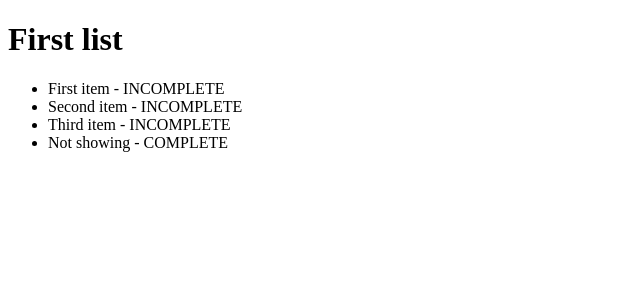
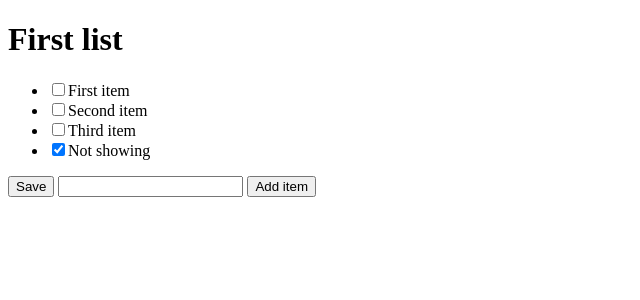
Before and after one commit to floatingnahid22/Django-Remind, a Django app: page /2 in a window 1280 px wide. Shown: the top 300 px of the page, without its empty margins (0-640 px from the left). Run offline with Django 3.2, Linux system fonts and the light colour scheme; data comes from the database, SQL or seed files in the repository.

Commit message:
update list.html

```diff
--- a/mysite/main/templates/main/list.html
+++ b/mysite/main/templates/main/list.html
@@ -3,14 +3,20 @@
 
 {% block content %}
     <h1>{{ls.name}}</h1>
+    <form method="post" action="#">
+        {% csrf_token %}
         <ul>
             {% for item in ls.item_set.all %}
                 {% if item.complete == True %}
-            <li>{{item.text}} - COMPLETE</li>
+                <li> <input type="checkbox", value="clicked", name="c{{item.id}}" checked>{{item.text}}</li>
                 {% else %}
-            <li>{{item.text}} - INCOMPLETE</li>
+                <li><input type="checkbox", value="clicked", name="c{{item.id}}">{{item.text}}</li>
                 {% endif %}
 
             {% endfor %}
         </ul>
+        <button type="submit", name="save", value="save">Save</button>
+        <input type="text", name="new">
+        <button type="submit", name="newItem", value="newItem">Add item</button>
+    </form>
 {% endblock %}
```
Lines whose indentation alone changed are shown as unchanged.
